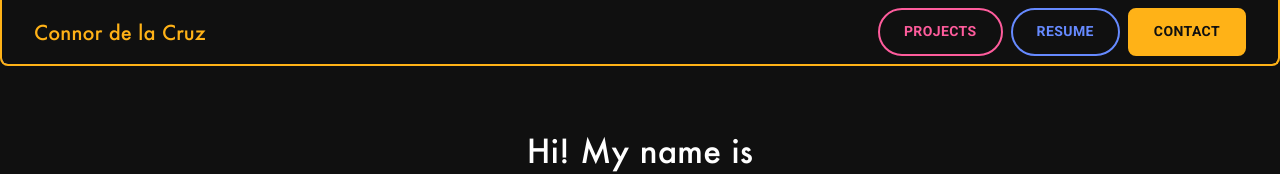
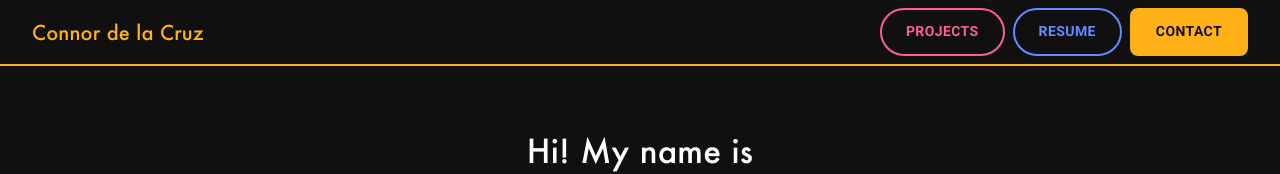
Before and after one commit to connordelacruz/connordelacruz.github.io, a React (Vite) app: page / in a window 1280 px wide. Shown: the top 174 px of the page. Built offline with nearby package versions, Linux system fonts and the light colour scheme.

Commit message:
revert nav style

```diff
--- a/src/components/NavBar.jsx
+++ b/src/components/NavBar.jsx
@@ -354,11 +354,9 @@ export const NavBar = ({
       elevation={0}
       sx={{
         py: 0,
-        borderWidth: 2,
-        borderTopWidth: 0,
-        borderRadius: 2,
-        borderTopLeftRadius: 0,
-        borderTopRightRadius: 0,
+        borderWidth: 0,
+        borderBottomWidth: 2,
+        borderRadius: 0,
         // Gradient border when no active hash
         background: THEME_GRADIENT_BORDERS_BG,
         borderColor: getActiveHashColor('transparent'),
```
